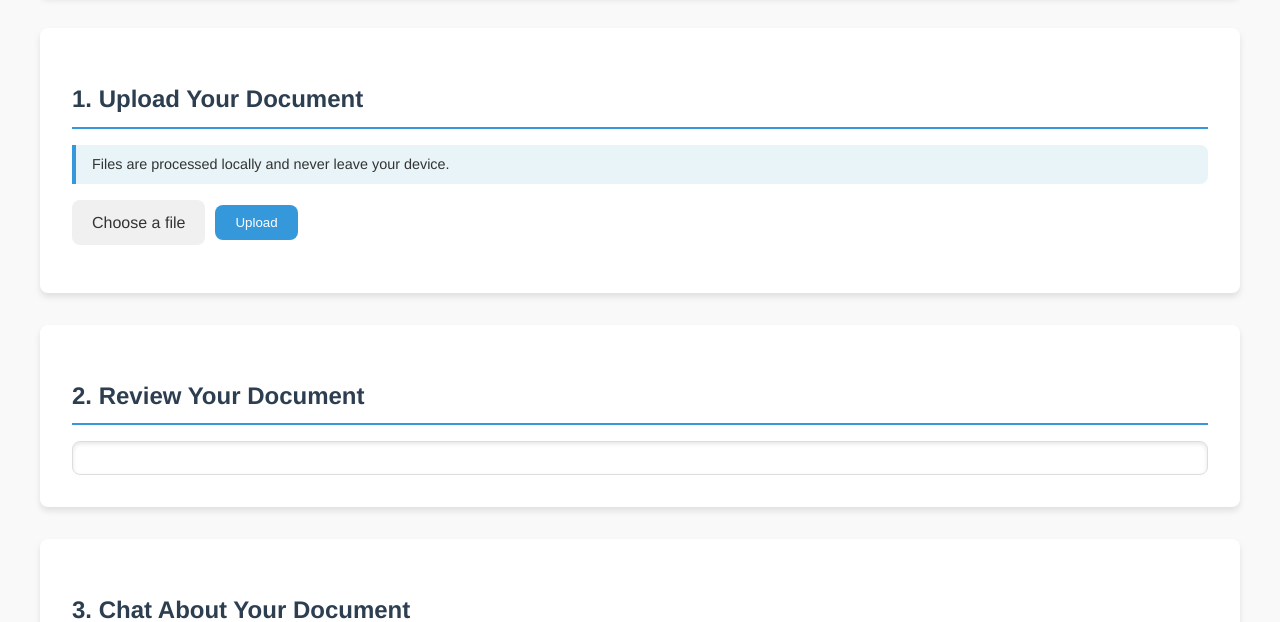
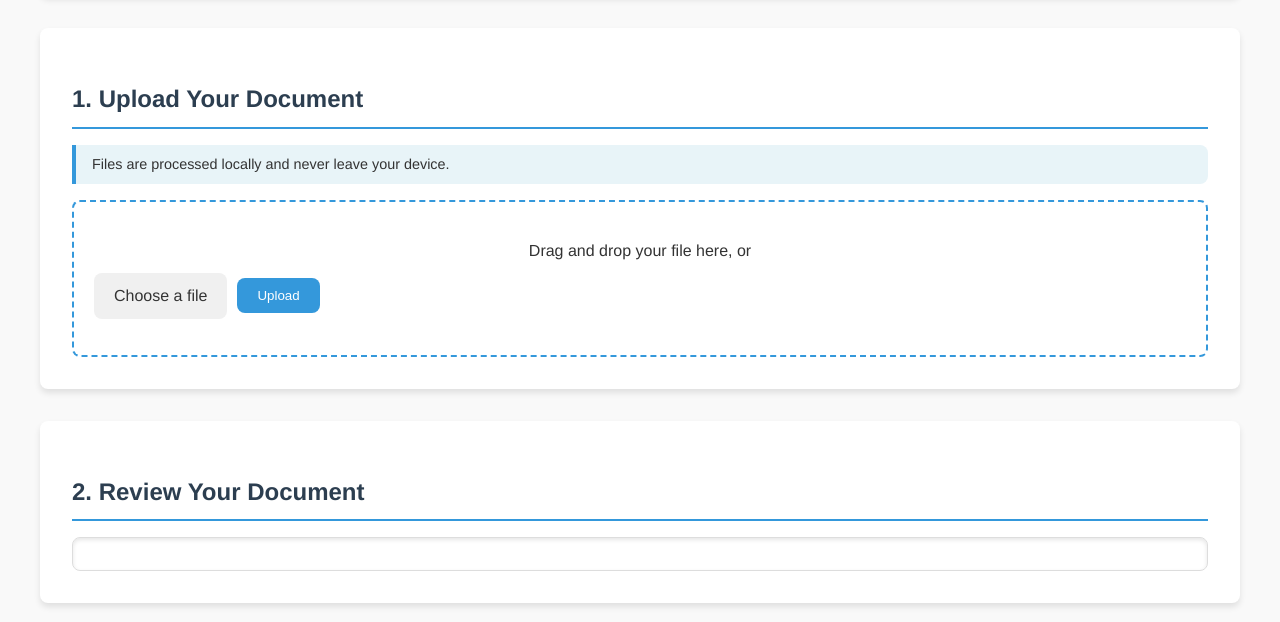
Before and after one commit to fivestarspicy/chat-with-notes, a Flask app: page / in a window 1280 px wide. Shown: the part 218-840 px from the top of the page. Run offline with Flask 3, Linux system fonts and the light colour scheme.

Commit message:
Added requirements

```diff
--- a/static/script.js
+++ b/static/script.js
@@ -9,19 +9,42 @@ document.addEventListener('DOMContentLoaded', () => {
     const loadingSpinner = document.getElementById('loadingSpinner');
     const exportChatButton = document.getElementById('exportChat');
     const clearChatButton = document.getElementById('clearChat');
+    const dropZone = document.getElementById('dropZone');
 
     const allowedFileTypes = ['.txt', '.md', '.py', '.js', '.html', '.css', '.json'];
 
     // Load chat history from local storage
     loadChatHistory();
 
-    fileInput.addEventListener('change', () => {
-        const file = fileInput.files[0];
+    fileInput.addEventListener('change', handleFileSelect);
+
+    // Drag and drop functionality
+    dropZone.addEventListener('dragover', (e) => {
+        e.preventDefault();
+        dropZone.classList.add('dragover');
+    });
+
+    dropZone.addEventListener('dragleave', () => {
+        dropZone.classList.remove('dragover');
+    });
+
+    dropZone.addEventListener('drop', (e) => {
+        e.preventDefault();
+        dropZone.classList.remove('dragover');
+        const files = e.dataTransfer.files;
+        if (files.length) {
+            handleFileSelect({ target: { files: files } });
+        }
+    });
+
+    function handleFileSelect(e) {
+        const file = e.target.files[0];
         if (file) {
             const fileExtension = '.' + file.name.split('.').pop().toLowerCase();
             if (allowedFileTypes.includes(fileExtension)) {
                 uploadButton.textContent = 'Upload ' + file.name;
                 uploadButton.disabled = false;
+                fileInput.files = e.target.files;  // Update the file input
             } else {
                 uploadButton.textContent = 'Invalid file type';
                 uploadButton.disabled = true;
@@ -31,7 +54,7 @@ document.addEventListener('DOMContentLoaded', () => {
             uploadButton.textContent = 'Upload';
             uploadButton.disabled = false;
         }
-    });
+    }
 
     uploadForm.addEventListener('submit', async (e) => {
         e.preventDefault();
--- a/static/style.css
+++ b/static/style.css
@@ -205,3 +205,19 @@ footer {
         transform: translateY(0);
     }
 }
+
+.drop-zone {
+    border: 2px dashed var(--primary-color);
+    border-radius: var(--border-radius);
+    padding: 20px;
+    text-align: center;
+    transition: background-color 0.3s ease;
+}
+
+.drop-zone.dragover {
+    background-color: rgba(52, 152, 219, 0.1);
+}
+
+.drop-zone p {
+    margin-bottom: 10px;
+}
--- a/templates/index.html
+++ b/templates/index.html
@@ -16,6 +16,8 @@
         <section id="uploadSection" class="section">
             <h2>1. Upload Your Document</h2>
             <p class="info">Files are processed locally and never leave your device.</p>
+            <div id="dropZone" class="drop-zone">
+                <p>Drag and drop your file here, or</p>
                 <form id="uploadForm">
                     <div class="file-input-wrapper">
                         <input type="file" id="fileInput" name="file">
@@ -23,6 +25,7 @@
                     </div>
                     <button type="submit" id="uploadButton">Upload</button>
                 </form>
+            </div>
         </section>
 
         <section id="fileContentSection" class="section">
```
Also changed, not shown: requirements.txt (added, +14 -0 lines). Lines whose indentation alone changed are shown as unchanged.
